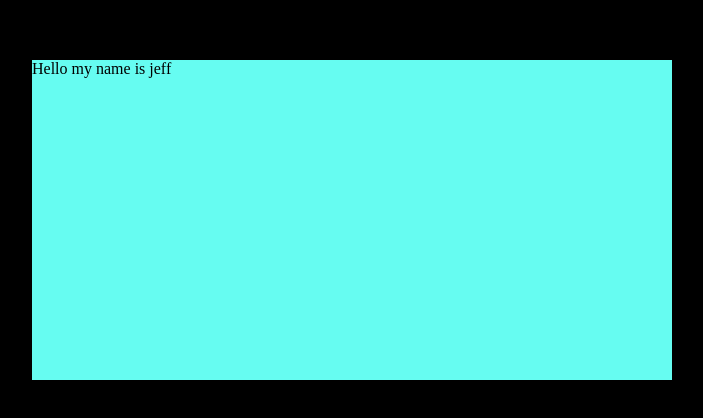
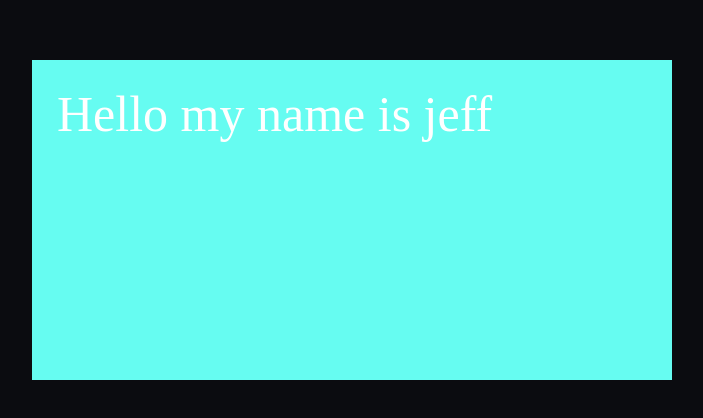
Before and after one commit to Sullybash12/pclub-react-template, a React (Create React App) app in the folder pclub-react/: page / in a window 1280 px wide. Shown: the part 180-598 px from the top of the page, without its empty margins (288-991 px from the left). Built offline with nearby package versions, Linux system fonts and the light colour scheme; the HTML template or start-up script is replaced by a standard one.

Commit message:
Initial commit

```diff
--- a/pclub-react/src/assets/stylesheets/login.css
+++ b/pclub-react/src/assets/stylesheets/login.css
@@ -11,7 +11,7 @@
     align-items: center;
 
     /* some color */
-    background: black;
+    background: #0B0C10;
 
     /* some height */
     height: 100vh;
--- a/pclub-react/src/pages/login.tsx
+++ b/pclub-react/src/pages/login.tsx
@@ -7,7 +7,9 @@ export default function Login() {
     return (
         <div className="container">
             <div className="login_box">
-                <p style={{ margin: 0 }}>Hello my name is jeff</p>
+                <p style={{ margin: 25, fontSize: 50, color: 'white' }}>
+                    Hello my name is jeff
+                </p>
             </div>
         </div>
     );
```
